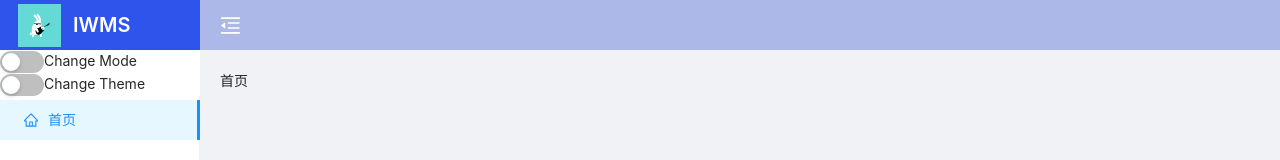
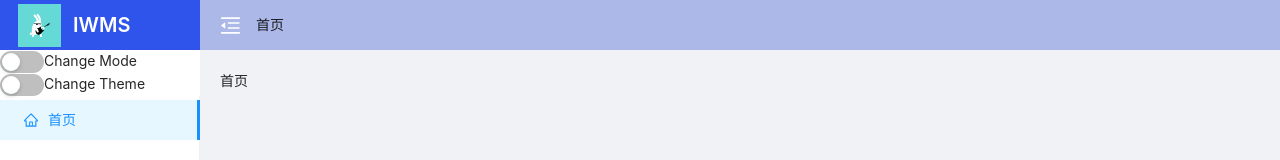
Before and after one commit to Just-hy/admin-web, a Vue app: page /dashboard in a window 1280 px wide. Shown: the top 160 px of the page. Built offline with nearby package versions, Linux system fonts and the light colour scheme.

Commit message:
新功能：面包屑

```diff
--- /dev/null
+++ b/src/layout/header/Bread.vue
@@ -0,0 +1,45 @@
+<template>
+    <div>
+        <a-breadcrumb class="bread">
+            <a-breadcrumb-item v-for="item in tabs">{{ item.meta.title }}</a-breadcrumb-item>
+        </a-breadcrumb>
+    </div>
+</template>
+
+<script setup lang="ts">
+import { ref, reactive, Ref, onMounted, watch } from "vue";
+import { RouteLocationMatched, useRoute } from "vue-router";
+const route = useRoute()
+
+//定义面包屑导航数据
+const tabs: Ref<RouteLocationMatched[]> = ref([])
+
+//面包屑导航数据
+const getBread = () => {
+    let matched = route.matched.filter(item => item.meta && item.meta.title)
+    const first = matched[0]
+    //没有首页主动加
+    if (first && first.path != '/dashboard') {
+        matched = [{ path: '/dashboard', meta: { title: '首页' } } as any].concat(matched)
+    }
+    //设置面包屑导航数据
+    tabs.value = matched
+}
+onMounted(() => {
+    getBread()
+})
+//监听路由数据，更新面包屑导航
+watch(() => route.path, () => {
+    getBread()
+})
+</script>
+
+<style scoped lang="scss">
+.bread {
+    margin-left: 15px;
+
+    .item {
+        color: #fff;
+    }
+}
+</style>
--- a/src/layout/header/Header.vue
+++ b/src/layout/header/Header.vue
@@ -1,11 +1,13 @@
 <template>
   <div class="header-bg">
-      <Collapse></Collapse>
+    <Collapse></Collapse>
+    <Bread></Bread>
   </div>
 </template>
 <script setup lang='ts'>
-import { ref,reactive} from 'vue'
+import { ref, reactive } from 'vue'
 import Collapse from './Collapse.vue';
+import Bread from './Bread.vue'
 </script>
 <style scoped lang='scss'>
 .header-bg {
--- a/src/layout/menu/MenuBar.vue
+++ b/src/layout/menu/MenuBar.vue
@@ -41,7 +41,7 @@
                     <router-link to="/menu">菜单管理</router-link>
                 </a-menu-item>
             </a-sub-menu>
-            <a-sub-menu key="sub2">
+            <a-sub-menu key="sub1">
                 <template #icon>
                     <AppstoreOutlined />
                 </template>
```
